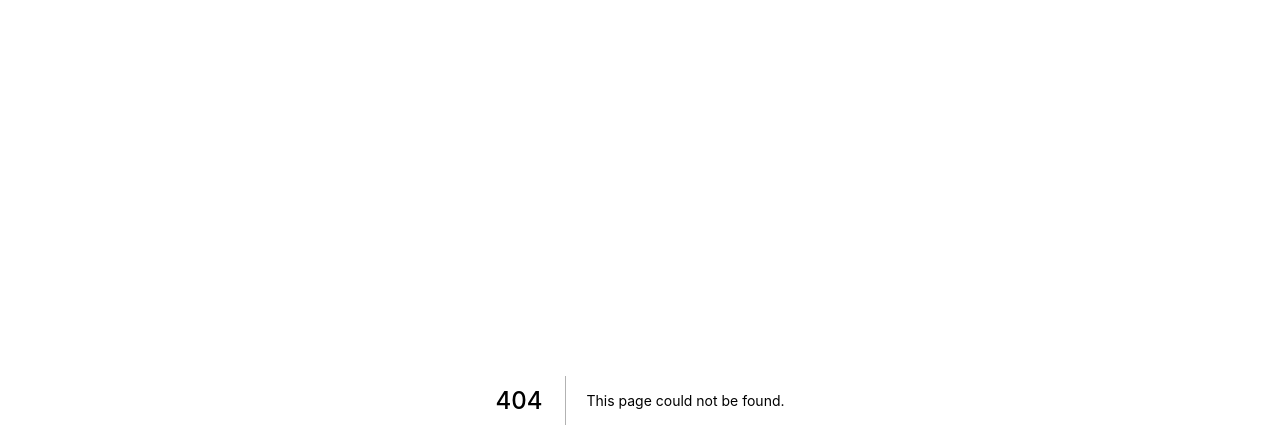
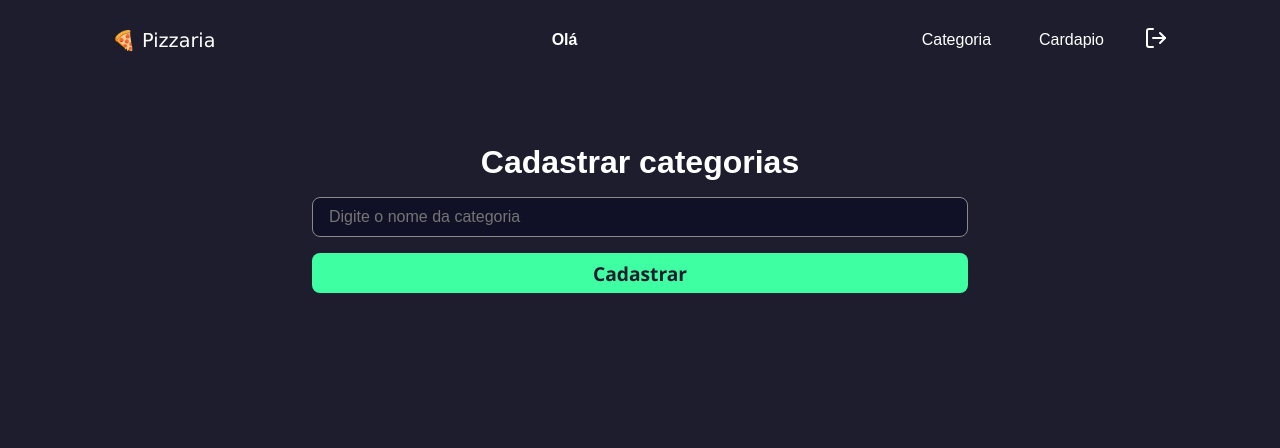
Before and after one commit to freaklucas/pizzaria, a Next.js app in the folder frontend/: page /category in a window 1280 px wide. Before the commit this address had no page. Shown: the top 448 px of the page. Built offline with nearby package versions, Linux system fonts and the light colour scheme.

Commit message:
feat:enviando categoria

```diff
--- a/frontend/src/components/ui/Header/index.tsx
+++ b/frontend/src/components/ui/Header/index.tsx
@@ -12,7 +12,7 @@
         <Link href="/dashboard">
           <a className={styles.logo}>🍕 Pizzaria</a>
         </Link>
-        <h1>Olá {user?.name}</h1>
+        <h4>Olá {user?.name}</h4>
         <nav className={styles.manuNav}>
           <Link href="/category">
             <a>Categoria</a>
--- a/frontend/src/components/ui/Header/styles.module.scss
+++ b/frontend/src/components/ui/Header/styles.module.scss
@@ -11,7 +11,7 @@
   justify-content: space-between;
   align-items: center;
 
-  h1 {
+  h4 {
     color: var(--white);
     padding: 0 0.5rem;
     display: inline-block;
@@ -32,7 +32,8 @@
     cursor: pointer;
     color: #fff;
     font-size: 1.2rem;
-    font-family: 'Lucida Sans', 'Lucida Sans Regular', 'Lucida Grande', 'Lucida Sans Unicode', Geneva, Verdana, sans-serif;
+    font-family: "Lucida Sans", "Lucida Sans Regular", "Lucida Grande",
+      "Lucida Sans Unicode", Geneva, Verdana, sans-serif;
   }
 }
 
@@ -40,7 +41,7 @@
   display: flex;
   align-items: center;
 
-  a{
+  a {
     color: var(--white);
     padding: 0 0.5rem;
     display: inline-block;
--- /dev/null
+++ b/frontend/src/pages/category/index.tsx
@@ -0,0 +1,52 @@
+import Head from "next/head";
+import { Header } from "../../components/ui/Header";
+import styles from "./styles.module.scss";
+import { FormEvent, useState } from "react";
+
+import { setupAPIClient } from "../../services/api";
+import { toast } from "react-toastify";
+
+export default function Category() {
+  const [name, setName] = useState("");
+
+  async function handleRegister(event: FormEvent) {
+    event.preventDefault();
+
+    if (name === "") {
+      return;
+    }
+
+    const apiClient = setupAPIClient();
+    await apiClient.post("/category", {
+      name: name,
+    });
+
+    toast.success("Categoria cadastrada com sucesso!");
+    setName("");
+  }
+  return (
+    <>
+      <Head>
+        <title>Nova categoria - pizzaria</title>
+      </Head>
+      <div>
+        <Header />
+        <main className={styles.container}>
+          <h1>Cadastrar categorias</h1>
+          <form className={styles.form} onSubmit={handleRegister}>
+            <input
+              value={name}
+              onChange={(e) => setName(e.target.value)}
+              type="text"
+              placeholder="Digite o nome da categoria"
+              className={styles.input}
+            />
+            <button className={styles.buttonAdd} type="submit">
+              Cadastrar
+            </button>
+          </form>
+        </main>
+      </div>
+    </>
+  );
+}
--- /dev/null
+++ b/frontend/src/pages/category/styles.module.scss
@@ -0,0 +1,43 @@
+.container {
+  max-width: 720px;
+  margin: 4rem auto;
+  padding: 0 2rem;
+
+  display: flex;
+  justify-content: space-between;
+  flex-direction: column;
+}
+
+.container h1 {
+  color: var(--white);
+  display: flex;
+  justify-content: center;
+}
+
+.form {
+  display: flex;
+  flex-direction: column;
+  margin: 1rem 0;
+}
+
+.input {
+  background-color: var(--dark-900);
+  border: 0;
+  padding: 1rem;
+  height: 40px;
+  border-radius: 0.5rem;
+  color: var(--white);
+  border: 1px solid var(--gray-100);
+  margin-bottom: 1rem;
+}
+
+.buttonAdd {
+  height: 40px;
+  border: 0;
+  background-color: var(--green-900);
+  font-weight: bold;
+  font-size: 1.2rem;
+  border-radius: 0.5rem;
+  color: var(--dark-700);
+  font-family: 'Segoe UI', Tahoma, Geneva, Verdana, sans-serif;
+}
--- a/frontend/src/services/api.ts
+++ b/frontend/src/services/api.ts
@@ -19,7 +19,7 @@
       return response;
     },
     (error: AxiosError) => {
-      if (error.response && error.response.status === 401) {
+      if (error.response.status === 401) {
         if (typeof window !== undefined) {
           signOut();
         } else {
```
Also changed, not shown: frontend/src/contexts/AuthContext.tsx (+8 -6 lines).
